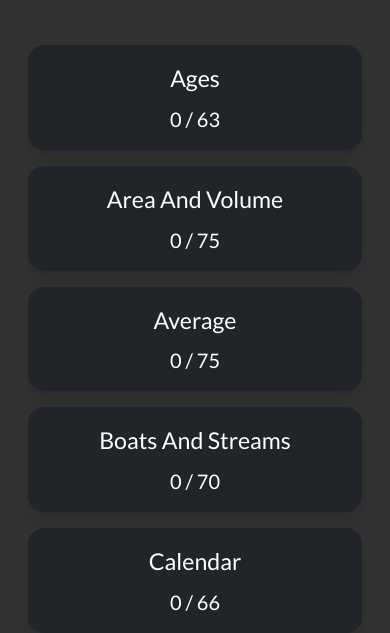
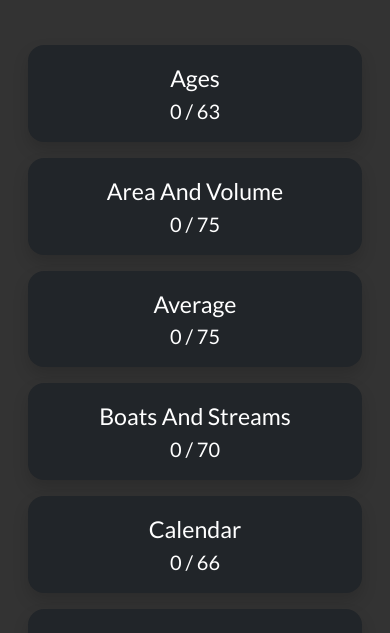
Before and after one commit to 4skinSkywalker/aptitude-tests, a plain HTML site: page index.html in a window 390 px wide. Shown: the part 136-769 px from the top of the page. Drawn offline with nearby package versions, Linux system fonts and the light colour scheme.

Commit message:
Improve the interface

```diff
--- a/index.css
+++ b/index.css
@@ -13,10 +13,35 @@ pre {
 
 label,
 input[type="radio"],
-.pnt-ovr {
+.pointer-hover {
   cursor: pointer;
 }
 
-.pnt-ovr:hover {
+.pointer-hover:hover {
   opacity: 0.95;
 }
+
+#genre-grid {
+  display: grid;
+  grid-template-columns: repeat(4, 1fr);
+  grid-auto-rows: 1fr;
+  gap: 1rem;
+}
+
+@media (max-width: 1200px) {
+  #genre-grid {
+    grid-template-columns: repeat(3, 1fr);
+  }
+}
+
+@media (max-width: 800px) {
+  #genre-grid {
+    grid-template-columns: repeat(2, 1fr);
+  }
+}
+
+@media (max-width: 400px) {
+  #genre-grid {
+    grid-template-columns: repeat(1, 1fr);
+  }
+}
--- a/index.js
+++ b/index.js
@@ -83,19 +83,17 @@ function getGenreList(areas, genreProblems) {
     }
   };
   d.innerHTML = `
-    <div class="container">
-      <h1 class="display-5 text-white text-center my-5">Aptitude Areas</h1>
-      <div class="d-grid gap-3 m-3">
+    <div class="container text-white text-center">
+      <h1 class="display-5 my-5">Aptitude Areas</h1>
+      <div id="genre-grid" class="m-3">
         ${
           areas.map((area, i) => {
             let userCorrectAnswers = Object.entries(localStorage)
               .filter(([key, value]) => key.includes("aptitude-" + area));
             return `
-              <div class="bg-dark text-white p-3 pnt-ovr shadow" style="border-radius: 1rem;" onclick="render(getProblemsList('${area}'));">
-                <div class="d-grid gap-2 text-center">
-                  <div class="fs-3">${dashedToCapitalize(area)}</div>
-                  <div class="fs-5">${userCorrectAnswers.length} / ${genreProblems[i].length}</div>
-                </div>
+              <div class="d-flex flex-column justify-content-between align-items-center bg-dark p-3 pointer-hover shadow" style="border-radius: 1rem;" onclick="render(getProblemsList('${area}'));">
+                <div class="fs-3">${dashedToCapitalize(area)}</div>
+                <div class="fs-5">${userCorrectAnswers.length} / ${genreProblems[i].length}</div>
               </div>
             `
           }).join("")
@@ -120,8 +118,8 @@ function getProblemsList(title) {
     }
   };
   d.innerHTML = `
-    <div class="container">
-      <header class="text-white text-center">
+    <div class="container text-white">
+      <header class="text-center">
         <h1 class="display-5 my-5">${dashedToCapitalize(title)}</h1>
         <a class="text-reset" target="_blank" href="https://github.com/4skinSkywalker/aptitude-tests/issues/${index + 1}">Issues with questions in ${dashedToCapitalize(title)}?<br>Click here to report it</a>
       </header>
@@ -130,7 +128,7 @@ function getProblemsList(title) {
           problems.map((problem, i) => {
             let answerMemoryKey = "aptitude-" + title + "-" + problem.id;
             let savedAnswer = localStorage.getItem(answerMemoryKey);
-            return `<div class="d-grid gap-2 bg-dark text-white p-3 shadow" style="border-radius: 1rem;">
+            return `<div class="d-grid gap-2 bg-dark p-3 shadow" style="border-radius: 1rem;">
               <div>${problem.id} / ${problems.length}</div>
               <pre class="fs-5">${escapeHTML(problem.question)}</pre>
               <div class="d-grid gap-2 m-2">
```
